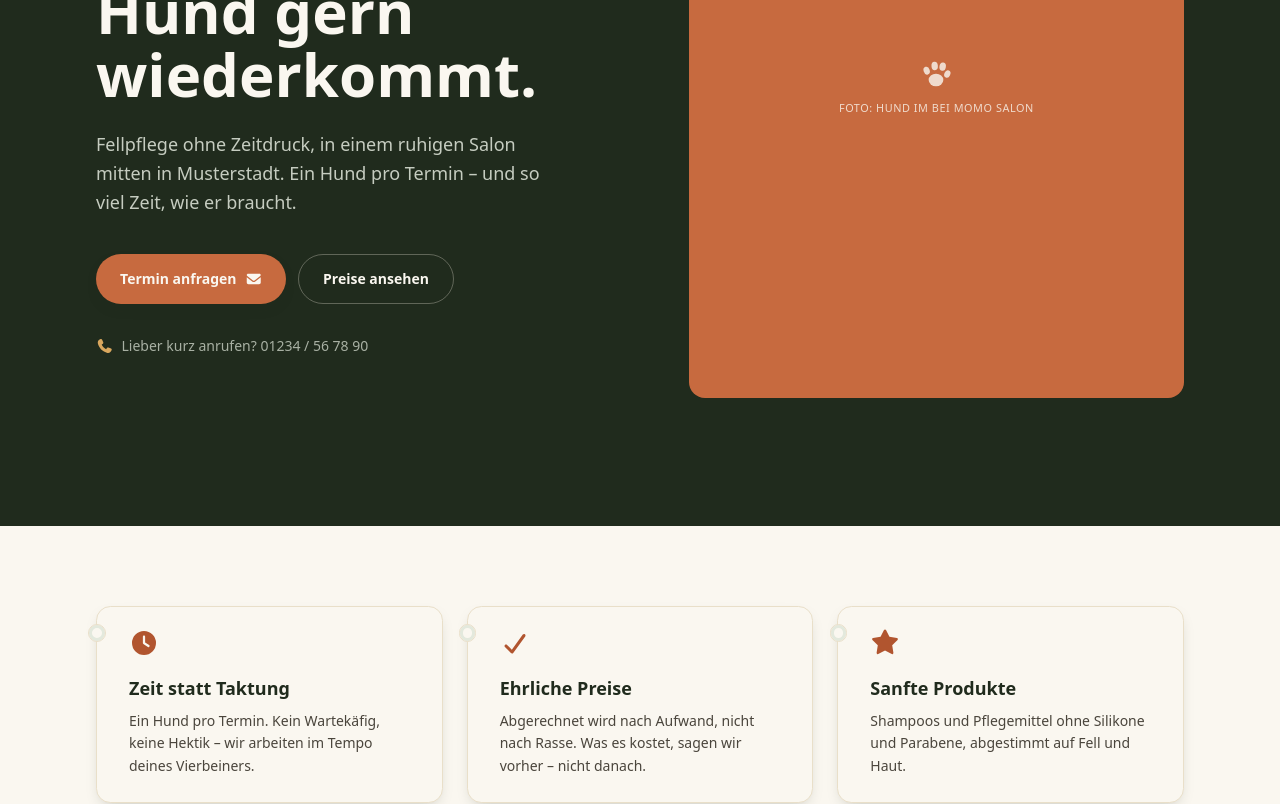
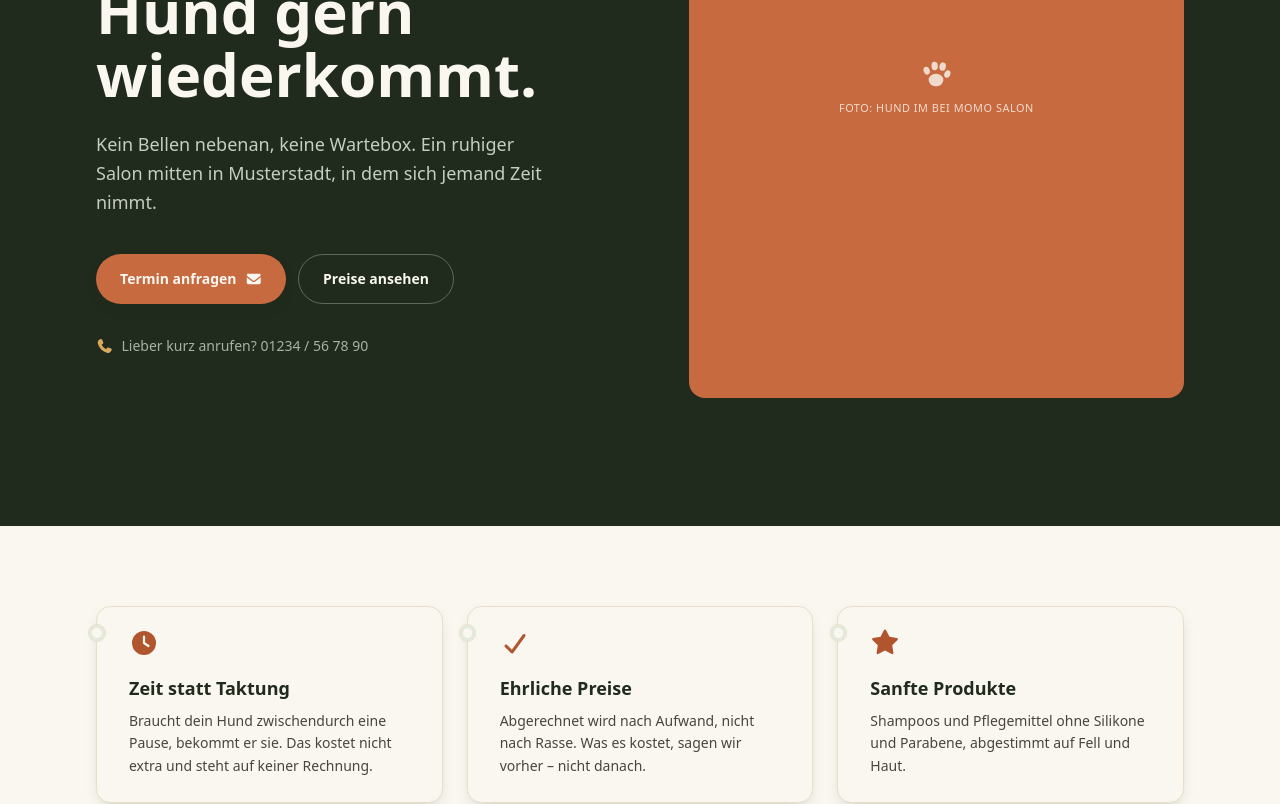
Before and after one commit to phenomeno77/dog-grooming-salon, a Nuxt app: page / in a window 1280 px wide. Shown: the part 420-1224 px from the top of the page. Built offline with nearby package versions, Linux system fonts and the light colour scheme.

Commit message:
Revise content in index.vue for better clarity
Updated highlights section and salon description for clarity and improved messaging.

```diff
--- a/app/pages/index.vue
+++ b/app/pages/index.vue
@@ -12,10 +12,10 @@ useHead({
 
 const highlights = [
   {
-    icon: "clock",
-    title: "Zeit statt Taktung",
-    body: "Ein Hund pro Termin. Kein Wartekäfig, keine Hektik – wir arbeiten im Tempo deines Vierbeiners.",
-  },
+  icon: "clock",
+  title: "Zeit statt Taktung",
+  body: "Braucht dein Hund zwischendurch eine Pause, bekommt er sie. Das kostet nicht extra und steht auf keiner Rechnung.",
+},
   {
     icon: "check",
     title: "Ehrliche Preise",
@@ -126,8 +126,7 @@ const reviews = [
             Hund gern wiederkommt.
           </h1>
           <p class="mt-6 max-w-md text-lg leading-relaxed text-moss-100/85">
-            Fellpflege ohne Zeitdruck, in einem ruhigen Salon mitten in
-            Musterstadt. Ein Hund pro Termin – und so viel Zeit, wie er braucht.
+            Kein Bellen nebenan, keine Wartebox. Ein ruhiger Salon mitten in Musterstadt, in dem sich jemand Zeit nimmt.
           </p>
 
           <div class="mt-9 flex flex-wrap gap-3">
@@ -322,11 +321,6 @@ const reviews = [
           >
             Zwei Paar Hände, die wissen, was sie tun.
           </h2>
-          <p class="mt-4 leading-relaxed text-ink-700">
-            Wir sind ein kleiner Salon und wollen das auch bleiben. So kennen
-            wir jeden Hund beim Namen – und merken uns, wer die Föhnstufe lieber
-            leise mag.
-          </p>
         </div>
 
         <!-- Members -->
```
